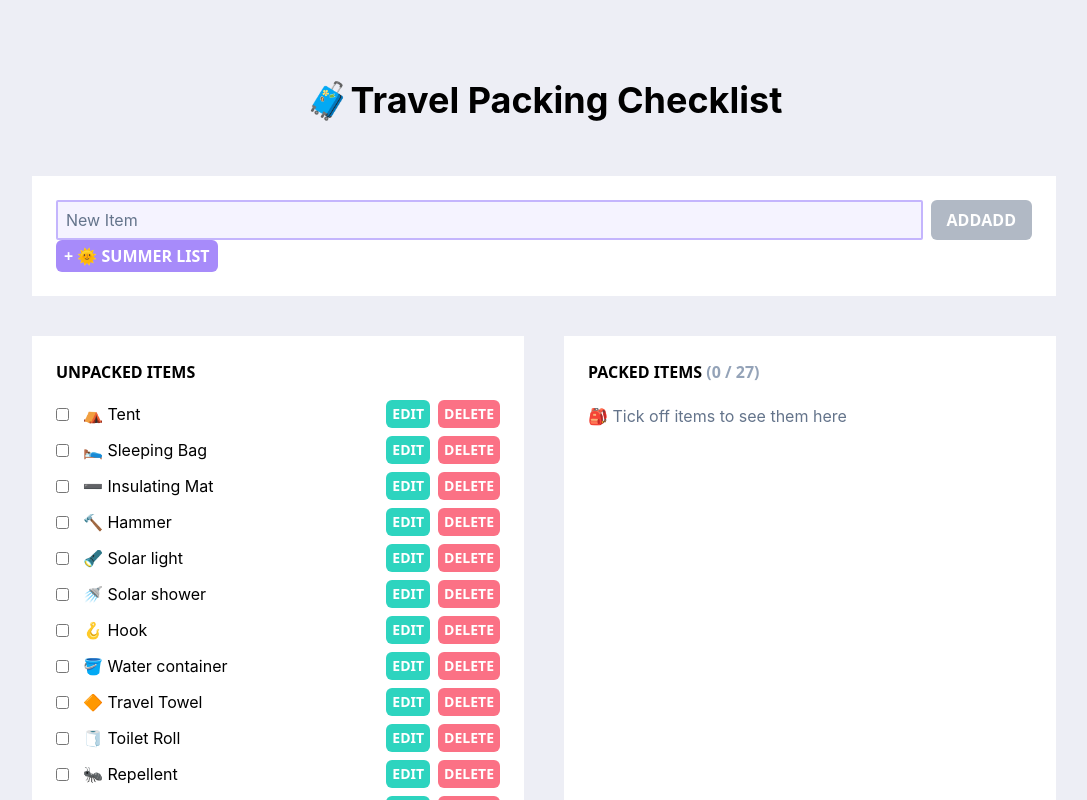
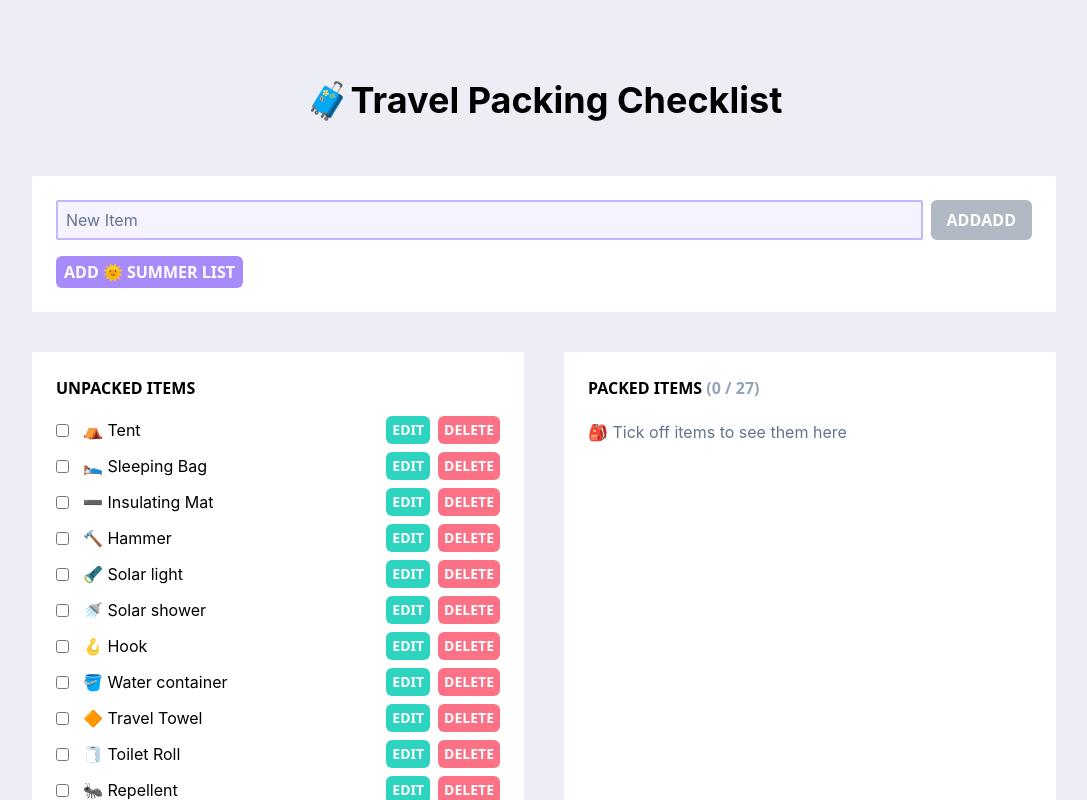
Before and after one commit to paulafffl/travel_packing_checklist, a React (Create React App) app: page / in a window 1280 px wide. Shown: the top 800 px of the page, without its empty margins (96-1183 px from the left). Built offline with nearby package versions, Linux system fonts and the light colour scheme.

Commit message:
Ability to remove items

```diff
--- a/src/components/Item.tsx
+++ b/src/components/Item.tsx
@@ -8,7 +8,7 @@ type ItemProps = {
 
 const Item = ({ item }: ItemProps) => {
   const [editing, setEditing] = useState(false);
-  const { update, remove } = useContext(ItemsContext);
+  const { update, removeItem } = useContext(ItemsContext);
 
   return (
     <li className="flex items-center gap-2">
@@ -16,17 +16,13 @@ const Item = ({ item }: ItemProps) => {
         type="checkbox"
         checked={item.packed}
         id={`checkbox-item-${item.id}`}
-        onKeyDown={(e) =>
-          e.key === 'Enter' && update(item.id, { packed: !item.packed })
-        }
+        onKeyDown={(e) => e.key === 'Enter' && update(item.id, { packed: !item.packed })}
         onChange={() => update(item.id, { packed: !item.packed })}
       />
       <label
         htmlFor={`checkbox-item-${item.id}`}
         className={clsx({ hidden: editing })}
-        onKeyDown={(e) =>
-          e.key === 'Enter' && update(item.id, { packed: !item.packed })
-        }
+        onKeyDown={(e) => e.key === 'Enter' && update(item.id, { packed: !item.packed })}
         tabIndex={0}
       >
         {item.name}
@@ -40,20 +36,16 @@ const Item = ({ item }: ItemProps) => {
       />
       <div className="g'py-0 text-sm', ap-2 ml-auto flex">
         <button
-          className={`ml-2 px-1.5 py-1 text-xs ${
-            !editing && 'bg-teal-400 hover:bg-teal-500'
-          }`}
+          className={`ml-2 px-1.5 py-1 text-xs ${!editing && 'bg-teal-400 hover:bg-teal-500'}`}
           aria-label={`Edit "${item.name}"`}
           onClick={() => setEditing(!editing)}
         >
-          <span className="material-symbols-outlined text-sm">
-            {editing ? 'save' : 'edit'}
-          </span>
+          <span className="material-symbols-outlined text-sm">{editing ? 'save' : 'edit'}</span>
         </button>
         <button
           className="ml-2 bg-rose-400  px-1.5 py-1 text-xs hover:bg-rose-500"
           aria-label={`Delete "${item.name}"`}
-          onClick={() => remove(item.id)}
+          onClick={() => removeItem(item.id)}
         >
           <span className="material-symbols-outlined text-sm">delete</span>{' '}
         </button>
--- a/src/components/NewItem.tsx
+++ b/src/components/NewItem.tsx
@@ -3,8 +3,9 @@ import { ItemsContext } from '../context';
 import { listSummer } from '../lib/lists';
 
 const NewItem = () => {
-  const { addItem, addList } = useContext(ItemsContext);
+  const { addItem, addList, removeList } = useContext(ItemsContext);
   const [newItem, setNewItem] = useState('');
+  const [listedSummer, setListedSummer] = useState(false);
   return (
     <section>
       <form
@@ -37,11 +38,22 @@ const NewItem = () => {
         </button>
       </form>
       <button
-        className="px-2 py-1"
+        className="mt-4 px-2 py-1"
         aria-label={`Add List for SUMMER`}
-        onClick={() => addList(listSummer)}
+        onClick={() => {
+          if (!listedSummer) {
+            addList(listSummer);
+            setListedSummer(true);
+          } else {
+            removeList(listSummer);
+            setListedSummer(false);
+          }
+        }}
       >
-        + 🌞 SUMMER LIST
+        <span className="material-symbols-outlined mr-1 text-base font-bold">
+          {!listedSummer ? 'add' : 'delete'}
+        </span>
+        🌞 SUMMER LIST
       </button>
     </section>
   );
--- a/src/context.tsx
+++ b/src/context.tsx
@@ -1,5 +1,5 @@
 import { PropsWithChildren, createContext, useState } from 'react';
-import { createItem, getInitialItems, removeItem, updateItem } from './lib/items';
+import { createItem, getInitialItems, updateItem, deleteItems } from './lib/items';
 
 type ItemsState = {
   items: Item[];
@@ -8,7 +8,8 @@ type ItemsState = {
   unpackedItems: Item[];
   addItem: (name: string) => void;
   addList: (names: string[]) => void;
-  remove: (id: string) => void;
+  removeItem: (id: string) => void;
+  removeList: (ids: string[]) => void;
   update: (id: string, updates: WithoutId) => void;
   packAllItems: () => void;
   unpackAllItems: () => void;
@@ -36,8 +37,14 @@ const ItemsProvider = ({ children }: PropsWithChildren) => {
     setItems([...items, ...newItems]);
   };
 
-  const remove = (id: string) => {
-    setItems(removeItem(items, id));
+  const removeItem = (id: string) => {
+    setItems(deleteItems(items, id));
+  };
+
+  const removeList = (names: string[]) => {
+    const itemsToRemove = items.filter((item) => names.includes(item.name));
+    const ids = itemsToRemove.map((item) => item.id);
+    setItems(deleteItems(items, ids));
   };
 
   const update = (id: string, updates: WithoutId) => {
@@ -59,7 +66,8 @@ const ItemsProvider = ({ children }: PropsWithChildren) => {
     packedItems,
     addItem,
     addList,
-    remove,
+    removeItem,
+    removeList,
     update,
     packAllItems,
     unpackAllItems,
--- a/src/lib/items.ts
+++ b/src/lib/items.ts
@@ -45,8 +45,10 @@ export const updateItem = (items: Item[], id: string, updates: Partial<Item>) =>
   return updatedItems;
 };
 
-export const removeItem = (items: Readonly<Item[]>, id: string) => {
-  const updatedItems = items.filter((item) => item.id !== id);
+export const deleteItems = (items: Readonly<Item[]>, ids: string | string[]) => {
+  const updatedItems = items.filter((item) =>
+    Array.isArray(ids) ? !ids.includes(item.id) : item.id !== ids,
+  );
   saveItemsToLocalStorage(updatedItems);
   return updatedItems;
 };
```
